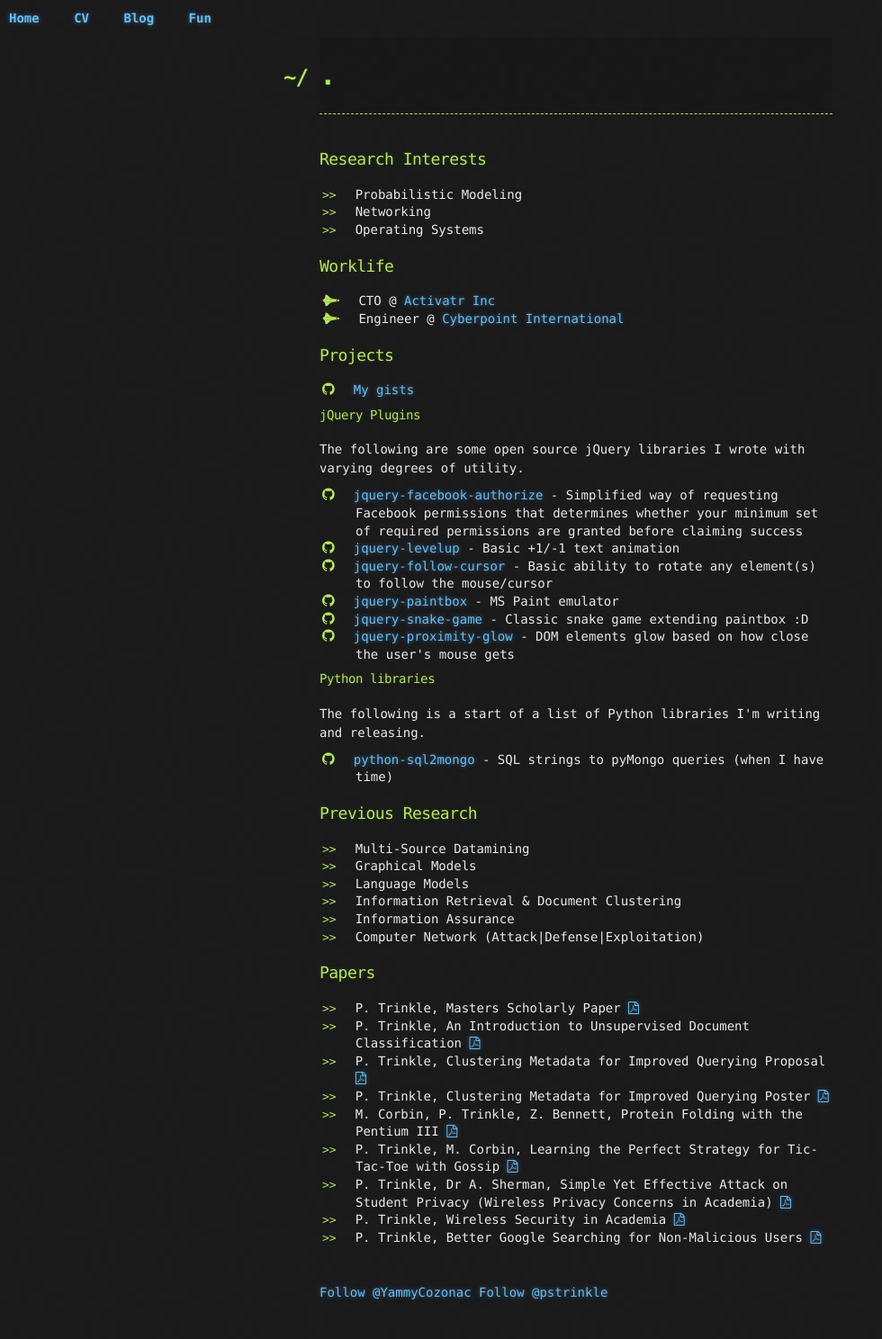
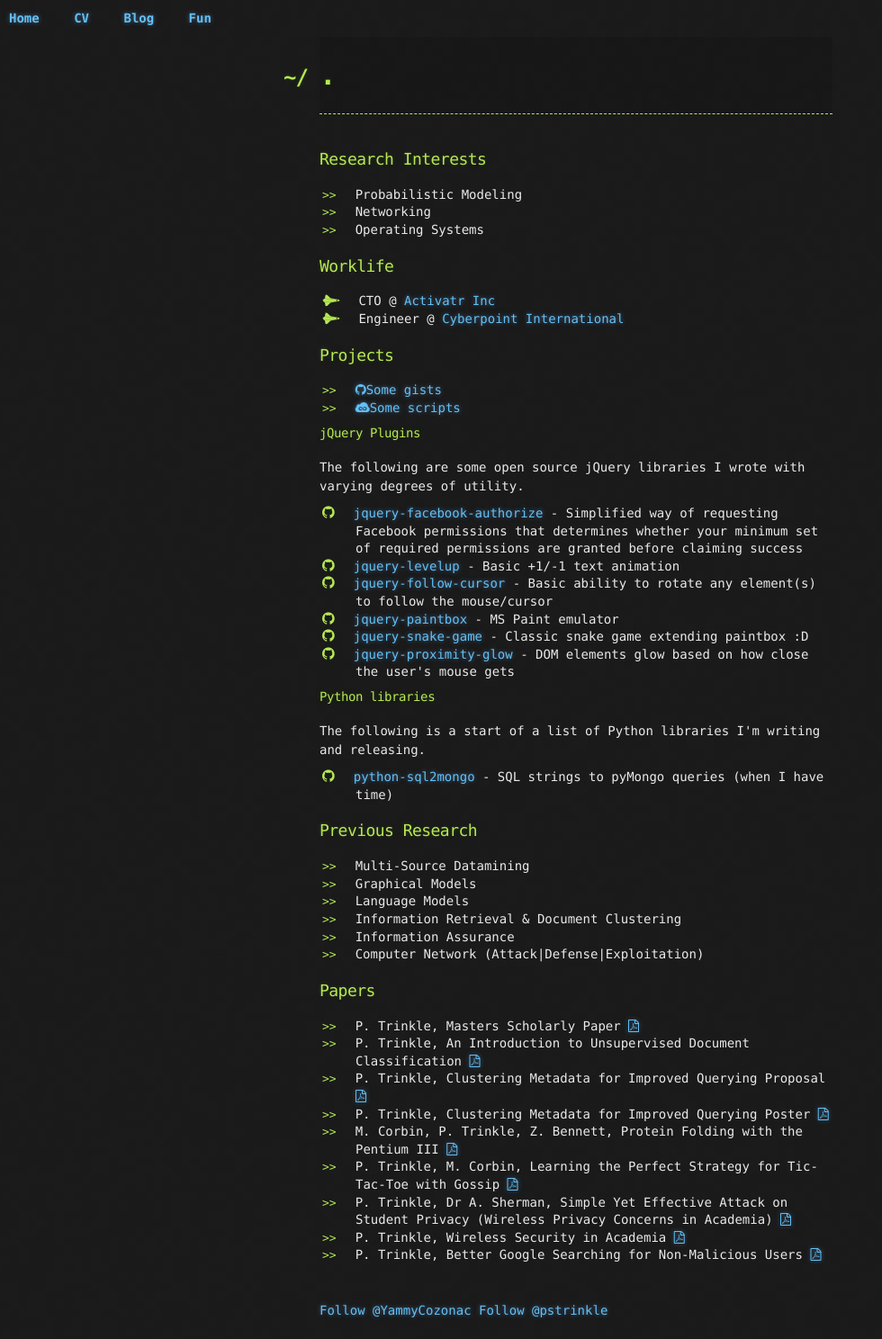
Before and after one commit to pstrinkle/pstrinkle.github.io, a Jekyll site: the page built from index.html, in a window 1280 px wide. Shown: the whole page at 90% size, without its empty margins (0-980 px from the left). Built offline with Jekyll 4.4.1, drawn with Linux system fonts in a browser that asks for light colours; nearby versions of some CDN libraries; comment, search, counter and statistics services are not loaded.

Commit message:
Update index.html

```diff
--- a/index.html
+++ b/index.html
@@ -25,8 +25,9 @@
 
 <section>
   <h3>Projects</h3>
-  <ul class='github'>
-    <li><a href="https://gist.github.com/pstrinkle" target="_blank">My gists</a></li>
+  <ul>
+    <li><a href="https://gist.github.com/pstrinkle" target="_blank"><i class="fa fa-github" aria-hidden="true"></i>Some gists</a></li>
+    <li><a href="https://jsfiddle.net/user/patrickactivatr/fiddles/" target="_blank"><i class="fa fa-jsfiddle" aria-hidden="true"></i>Some scripts</a></li>
   </ul>
 
   <h4>jQuery Plugins</h4>
```
